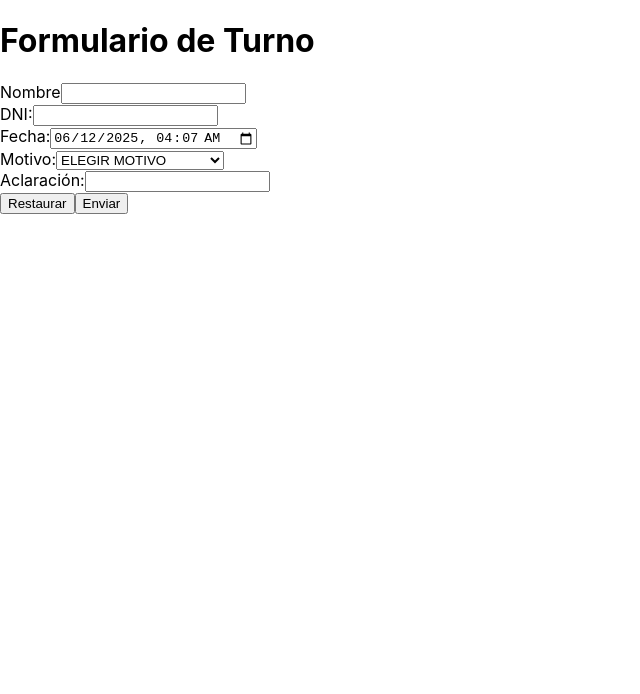
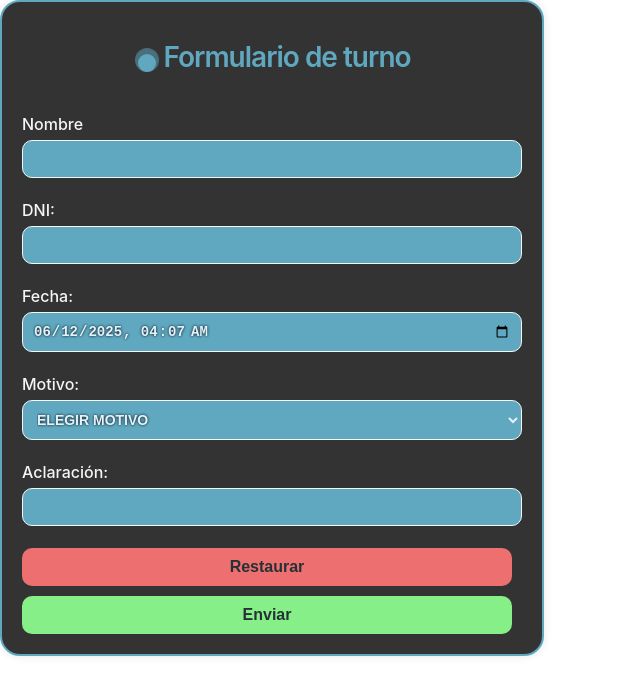
Before and after one commit to lukie-bell/proyecto_totem_6to_2da, a React (Create React App) app: page / in a window 1280 px wide. Shown: the top 694 px of the page, without its empty margins (0-640 px from the left). Built offline with nearby package versions, Linux system fonts and the light colour scheme.

Commit message:
Css del formulario de turnos con animación

```diff
--- a/src/App.jsx
+++ b/src/App.jsx
@@ -1,10 +1,10 @@
 import React from "react";
 import TurnoFormulario from "./components/TurnoFormulario"
+import "../src/css/Formulario.css";
 
 function App() {
   return (
-    <div>
-      <h1>Formulario de Turno</h1>
+    <div >
       <TurnoFormulario></TurnoFormulario>
     </div>
   );
--- a/src/components/TurnoFormulario.jsx
+++ b/src/components/TurnoFormulario.jsx
@@ -1,5 +1,5 @@
 import React, {useState} from "react";
-
+import "../css/Formulario.css";
 
 //Función para establecer la fecha actual como fecha predeterminada.
 const FechaActual = () => {
@@ -68,14 +68,17 @@ const restaurar = () => {
 
 //Estructura del formulario
 return(
-    <form onSubmit={handleSubmit}>
-        <div>
+    <form onSubmit={handleSubmit} className="formu">
+
+        <div className="formtxt">Formulario de turno</div>
+
             <div>
             <label>Nombre</label>
             <input type="text"
             value={nombre}
             onChange={(e)=>setNombre(e.target.value)}/>
         </div>
+        <div>
             <label>DNI:</label>
             <input type="number"
             value={dni}
@@ -103,8 +106,8 @@ return(
             onChange={(e)=>setAclaracion(e.target.value)}/>
         </div>
 
-        <button type="button" onClick={restaurar}>Restaurar</button>
-        <button type="submit">Enviar</button>
+        <button className="rest" type="button" onClick={restaurar}>Restaurar</button>
+        <button className="subt" type="submit">Enviar</button>
     </form>
 );
 };
--- /dev/null
+++ b/src/css/Formulario.css
@@ -0,0 +1,156 @@
+/*le damos forma y estilo al cuerpo dal formulario*/
+.formu {
+  display: flex;
+  flex-direction: column;
+  gap: 10px;
+  max-width: 500px;
+  background-color: #333333;
+  padding: 20px;
+  border-radius: 20px;
+  position: relative;
+  border-color: black;
+  box-shadow: 0 0 10px rgba(0,0,0,0.1);
+  border: 2px solid #5FA8C0;
+}
+/*agregamos formas y las animamos (circulo)*/
+.formtxt {
+  font-size: 28px;
+  color: #5FA8C0;
+  font-weight: 600;
+  letter-spacing: -1px;
+  position: relative;
+  display: flex;
+  align-items: center;
+  padding-left: 30px;
+}
+
+.formtxt::before,.formtxt::after {
+position: relative;
+  content: "";
+  height: 16px;
+  width: 16px;
+  border-radius: 50%;
+  background-color: #5FA8C0;
+}
+
+.formtxt::before {
+transform: translate(-140px, 32px);
+  width: 18px;
+  height: 18px;
+  background-color: #5FA8C0;
+}
+
+.formtxt::after {
+  width: 18px;
+  height: 18px;
+  animation: pulse 1s linear infinite;
+}
+
+.flex {
+  display: flex;
+  width: 100%;
+  gap: 6px;
+}
+
+/*todos los divs que contienen label + input/select*/
+form > div {
+  display: flex;
+  flex-direction: column;
+  margin-bottom: 12px;
+}
+
+form > div > label {
+  margin-bottom: 6px;
+  font-weight: 500;
+  color: #F5F5F5;
+}
+
+/* Inputs y selects (casilleros) */
+input,
+select {
+  padding: 10px;
+  background-color:#5FA8C0;;
+  border: 1px solid #F5F5F5;
+  border-radius: 10px;
+  font-size: 14px;
+  outline: none;
+}
+
+input{
+    color: #E3F2FD;
+    text-shadow: 0 0 3px black;
+    font-weight: 700;
+}
+
+select{
+    color: #E3F2FD;
+    text-shadow: 0 0 3px black;
+    font-weight: 700;
+}
+
+option{
+    color: #E3F2FD;
+    text-shadow: 0 0 3px black;
+    font-weight: 700;
+}
+
+input:focus,
+select:focus {
+  border-color: #5EB8D0;
+  box-shadow: 0 0 5px rgba(65, 105, 225, 0.5);
+}
+
+/* Botones de restaurar y enviar */
+button {
+  border: none;
+  outline: none;
+  padding: 10px 20px;
+  border-radius: 10px;
+  color: #253137;
+  font-size: 16px;
+  cursor: pointer;
+  transition: 0.3s ease;
+  margin-right: 10px;
+}
+
+.rest {
+ background-color: rgb(237, 111, 111);
+ font-weight: 700;
+}
+
+.subt{
+background-color: rgb(135, 239, 135);
+font-weight: 700;
+
+}
+
+.rest:hover {
+  background-color: rgb(244, 44, 44);
+  color: #F5F5F5;
+  font-weight: 700;
+}
+
+.subt:hover{
+    background-color: rgb(45, 179, 45);
+    color: #F5F5F5;
+    font-weight: 700;
+}
+/* Contenedor para los botones para que esten juntos */
+.flex {
+  display: flex;
+  justify-content: flex-end;
+  gap: 10px;
+  margin-top: 15px;
+}
+/*parte de la animacion y posicion del circulo*/
+@keyframes pulse {
+  from {
+    transform: translate(-140px, -23px) scale(0.9);
+    opacity: 1;
+  }
+
+  to {
+    transform: translate(-140px, -23px) scale(1.8);
+    opacity: 0;
+  }
+}
```
